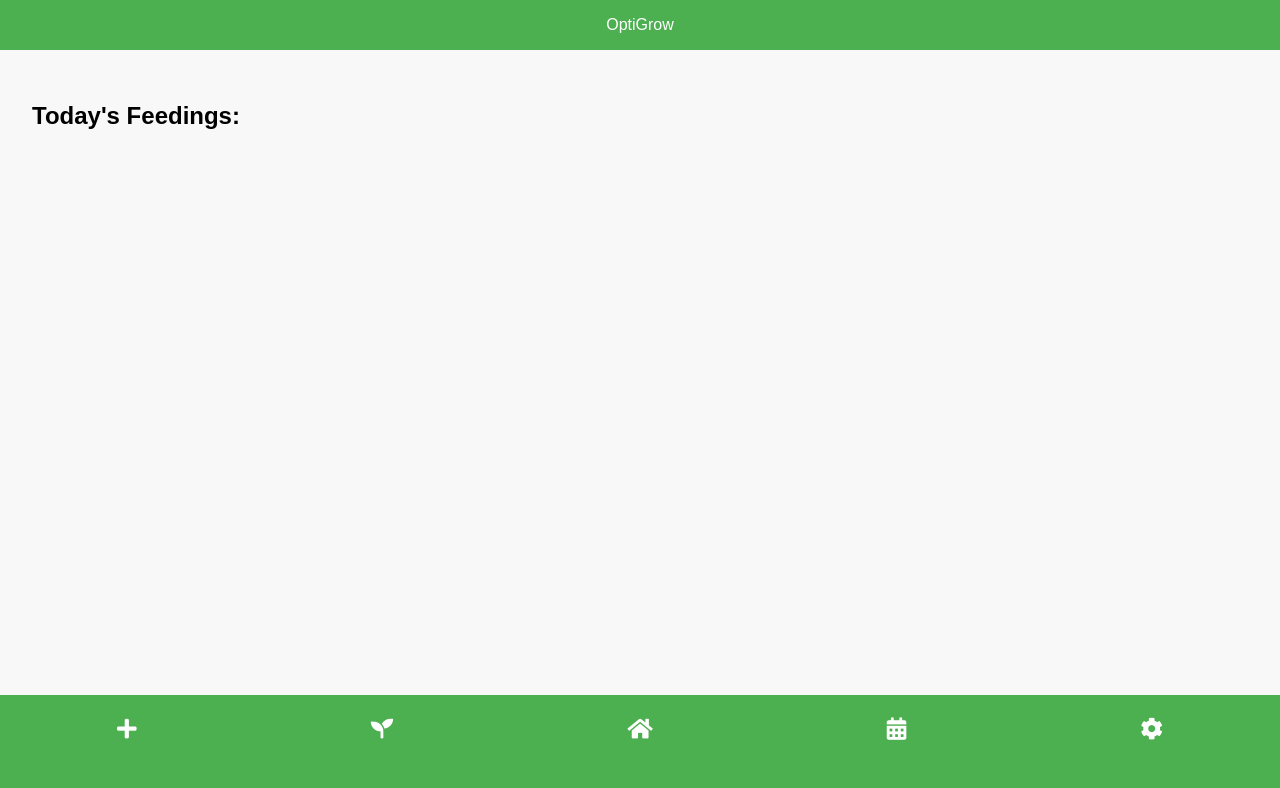
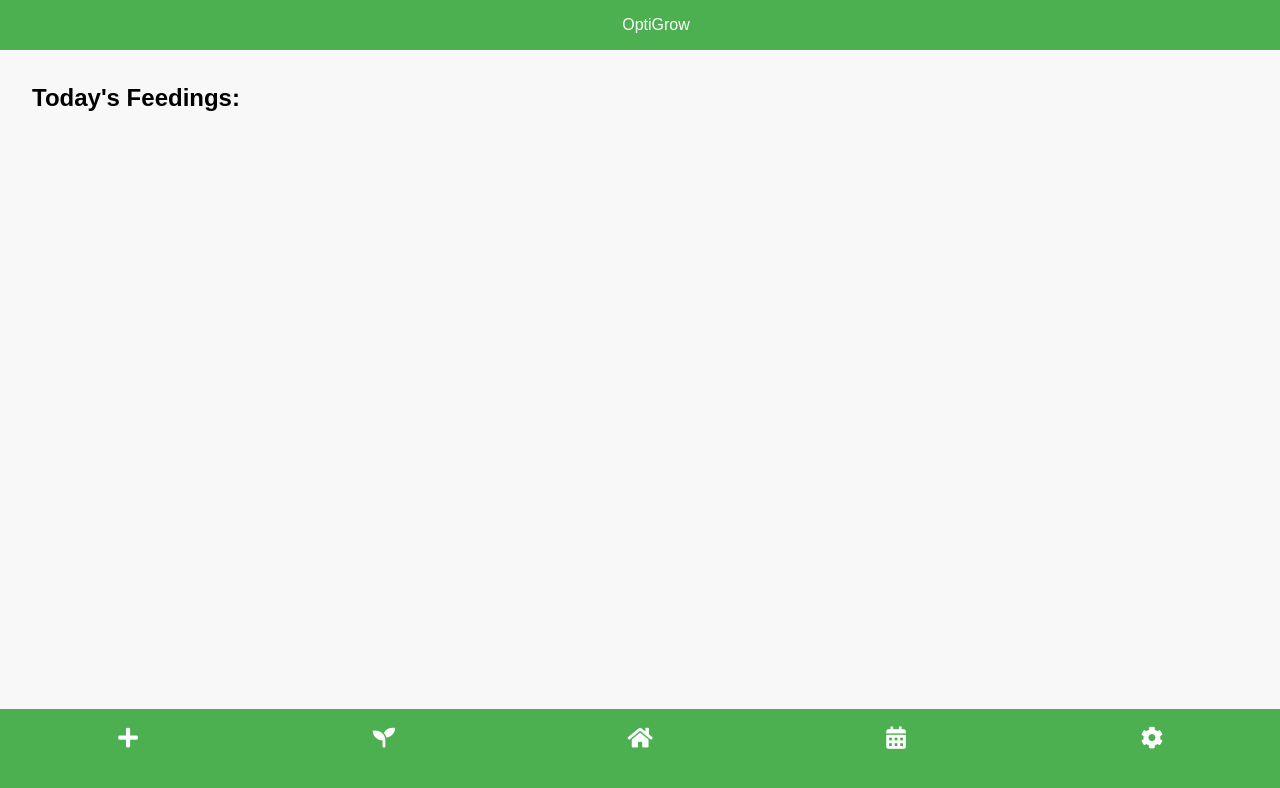
Before and after one commit to johnbuilt/tracker, a website: page index.html in a window 1280 px wide. Drawn offline with Linux system fonts and the light colour scheme.

Commit message:
Update style.css

```diff
--- a/style.css
+++ b/style.css
@@ -5,6 +5,7 @@ body {
     background-color: #f8f8f8;
     margin: 0;
     padding: 0;
+    overflow-x: hidden; /* Prevent horizontal scroll */
 }
 
 header {
@@ -12,6 +13,10 @@ header {
     color: white;
     text-align: center;
     padding: 1em;
+    position: fixed;
+    width: 100%;
+    top: 0;
+    z-index: 1;
 }
 
 nav {
@@ -21,9 +26,10 @@ nav {
     background-color: #4CAF50;
     display: flex;
     justify-content: space-around;
-    padding: 1em 0; /* Increased padding */
-    height: 60px; /* Adjusted height */
-    font-size: 1.4em; /* Increased font size */
+    padding: 0.8em 0; /* Adjusted padding */
+    height: 55px; /* Adjusted height */
+    font-size: 1.4em;
+    z-index: 1;
 }
 
 nav a {
@@ -32,15 +38,17 @@ nav a {
     display: flex;
     flex-direction: column;
     align-items: center;
+    width: 20%; /* Equally divide the space for 5 icons */
 }
 
 nav a img {
-    width: 28px; /* Increased icon size */
-    height: 28px; /* Increased icon size */
+    width: 28px;
+    height: 28px;
 }
 
 .container {
     padding: 2em;
+    padding-top: 4em; /* Ensure enough space for the fixed header */
     padding-bottom: 7em; /* Ensure enough space for the larger navigation bar */
 }
 
@@ -90,3 +98,33 @@ footer {
 .edit-container {
     padding-bottom: 100px; /* Ensure the save button is clickable */
 }
+
+/* Prevent zooming */
+body, input, select, button {
+    touch-action: manipulation;
+    user-select: none;
+}
+
+input[type="text"], input[type="number"], select {
+    -webkit-user-select: none;
+    -moz-user-select: none;
+    -ms-user-select: none;
+    user-select: none;
+}
+
+input:focus, select:focus, button:focus {
+    outline: none;
+}
+
+html {
+    touch-action: manipulation;
+    -ms-touch-action: manipulation;
+    -webkit-touch-action: manipulation;
+    -moz-touch-action: manipulation;
+    -webkit-user-drag: none;
+    user-drag: none;
+}
+
+meta[name="viewport"] {
+    content: "width=device-width, initial-scale=1.0, maximum-scale=1.0, user-scalable=no";
+}
```
